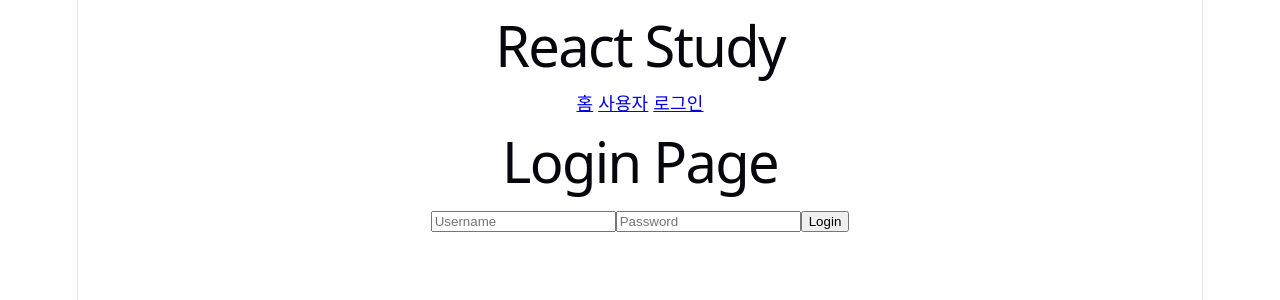
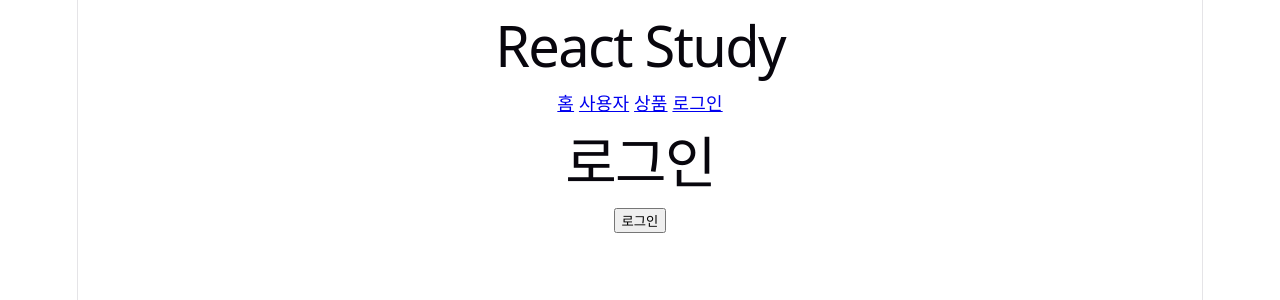
Before and after one commit to kghyung/react-study, a React (Vite) app: page /login in a window 1280 px wide. Shown: the top 300 px of the page. Built offline with nearby package versions, Linux system fonts and the light colour scheme.

Commit message:
ProtectRoute 구조

```diff
--- a/src/App.jsx
+++ b/src/App.jsx
@@ -1,23 +1,49 @@
 import { BrowserRouter, Routes, Route } from "react-router-dom"
-
+import ProtectRoute from "./components/ProtectRoute"
 import Header from "./components/Header"
-
 import HomePage from "./pages/HomePage"
 import UserPage from "./pages/UserPage"
 import LoginPage from "./pages/LoginPage"
+import ProductPage from "./pages/ProductPage"
+
+import { useState } from "react"
 
 function App() {
+  const [isLoggedIn, setIsLoggedIn] = useState(false)
+
   return (
     <BrowserRouter>
-
-      <Header />
+      <Header
+        isLoggedIn={isLoggedIn}
+        setIsLoggedIn={setIsLoggedIn}
+      />
 
       <Routes>
         <Route path="/" element={<HomePage />} />
-        <Route path="/users" element={<UserPage />} />
-        <Route path="/login" element={<LoginPage />} />
+
+        <Route
+          path="/login"
+          element={
+            <LoginPage
+              setIsLoggedIn={setIsLoggedIn}
+            />
+          }
+        />
+
+        <Route
+          path="/users"
+          element={
+            <ProtectRoute isLoggedIn={isLoggedIn}>
+              <UserPage />
+            </ProtectRoute>
+          }
+        />
+
+        <Route
+          path="/products"
+          element={<ProductPage />}
+        />
       </Routes>
-
     </BrowserRouter>
   )
 }
--- a/src/components/Header.jsx
+++ b/src/components/Header.jsx
@@ -1,6 +1,17 @@
-import { Link } from "react-router-dom"
+import { Link, useNavigate } from "react-router-dom"
 
-function Header() {
+function Header({
+  isLoggedIn,
+  setIsLoggedIn,
+}) {
+  const navigate = useNavigate()
+
+  const handleLogout = () => {
+    setIsLoggedIn(false)
+
+    navigate("/login")
+  }
+
   return (
     <header>
       <h1>React Study</h1>
@@ -8,7 +19,17 @@ function Header() {
       <nav>
         <Link to="/">홈</Link>{" "}
         <Link to="/users">사용자</Link>{" "}
-        <Link to="/login">로그인</Link>
+        <Link to="/products">상품</Link>{" "}
+
+        {isLoggedIn ? (
+          <button onClick={handleLogout}>
+            로그아웃
+          </button>
+        ) : (
+          <Link to="/login">
+            로그인
+          </Link>
+        )}
       </nav>
     </header>
   )
--- /dev/null
+++ b/src/components/ProtectRoute.jsx
@@ -0,0 +1,11 @@
+import {Navigate} from "react-router-dom"
+
+function ProtectRoute({isLoggedIn, children}) {
+    if(!isLoggedIn) {
+        return <Navigate to="/login" replace />
+    }
+
+    return children
+}
+
+export default ProtectRoute
--- a/src/pages/LoginPage.jsx
+++ b/src/pages/LoginPage.jsx
@@ -1,14 +1,25 @@
-function LoginPage() {
+import { useNavigate } from "react-router-dom"
+
+function LoginPage({ setIsLoggedIn }) {
+  const navigate = useNavigate()
+
+  const handleLogin = () => {
+    // 실제로는 여기서 서버에 로그인 API 요청
+
+    setIsLoggedIn(true)
+
+    navigate("/users")
+  }
+
   return (
     <div>
-      <h1>Login Page</h1>
-      <form>
-        <input type="text" placeholder="Username" />
-        <input type="password" placeholder="Password" />
-        <button type="submit">Login</button>
-      </form>
+      <h1>로그인</h1>
+
+      <button onClick={handleLogin}>
+        로그인
+      </button>
     </div>
-  );
+  )
 }
 
-export default LoginPage;
+export default LoginPage
--- /dev/null
+++ b/src/pages/ProductPage.jsx
@@ -0,0 +1,9 @@
+function ProductPage() {
+    return (
+        <div>
+            <h1>Product Page</h1>
+        </div>
+    )
+}
+
+export default ProductPage
```
